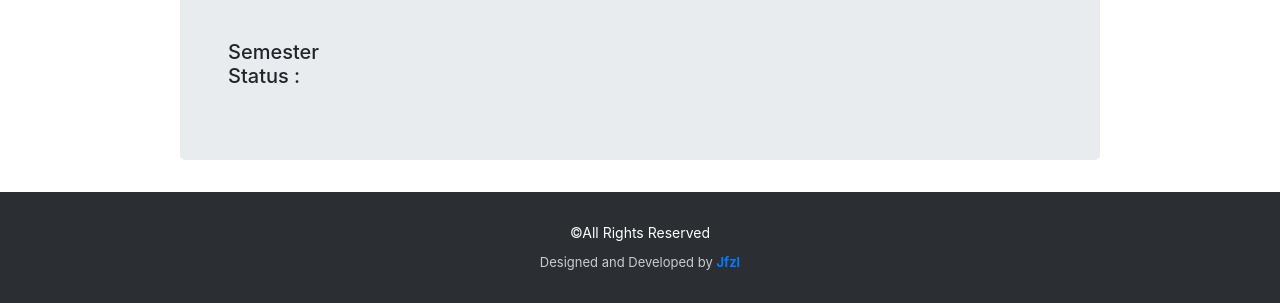
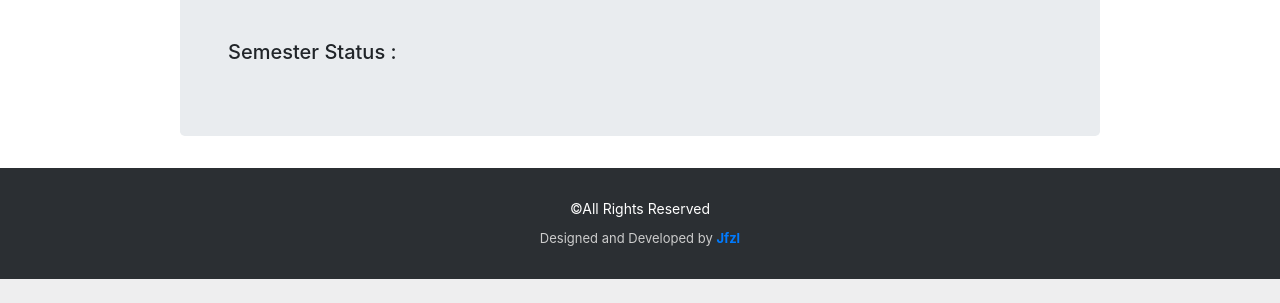
Before and after one commit to jfzlma/marklistGenerator_flask, a Flask app: template templates/marklist.html in a window 1280 px wide. Shown: the part 587-890 px from the top of the page. After the commit the page ends 866 px from the top, so only its background shows below. Run offline with Flask 2, Linux system fonts and the light colour scheme; the template is opened without the code that fills it, so the values that code supplies are empty; some libraries are stand-ins or nearby versions.

Commit message:
Update marklist.html

```diff
--- a/templates/marklist.html
+++ b/templates/marklist.html
@@ -70,7 +70,7 @@
                       <div class="col-sm-10">
                           <br>
                            <div class="row" style="margin-left:1px;">
-                                <div class="col-sm-2">  <p class="h5"> Semester Status : </p></div>
+                                <div class="col-sm-4">  <p class="h5"> Semester Status : </p></div>
                                  <div class="col-sm-4"> <p class="h5">{{status}} </p></div>
                            </div>
                       </div>
```
